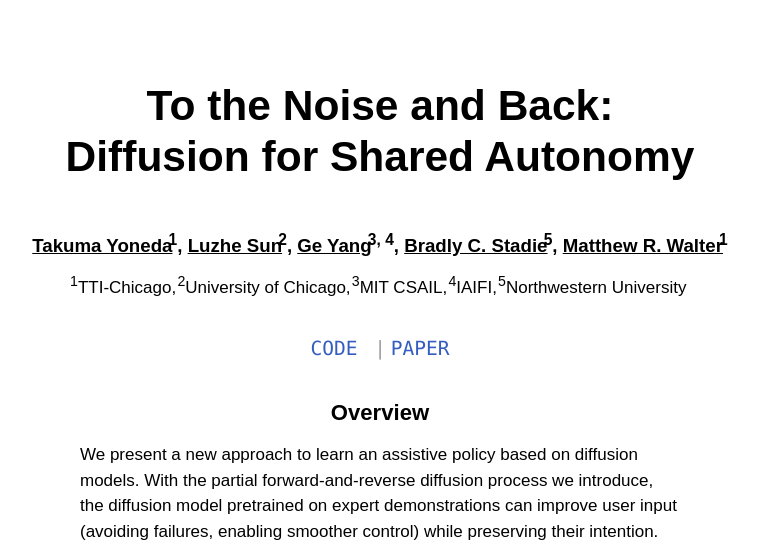
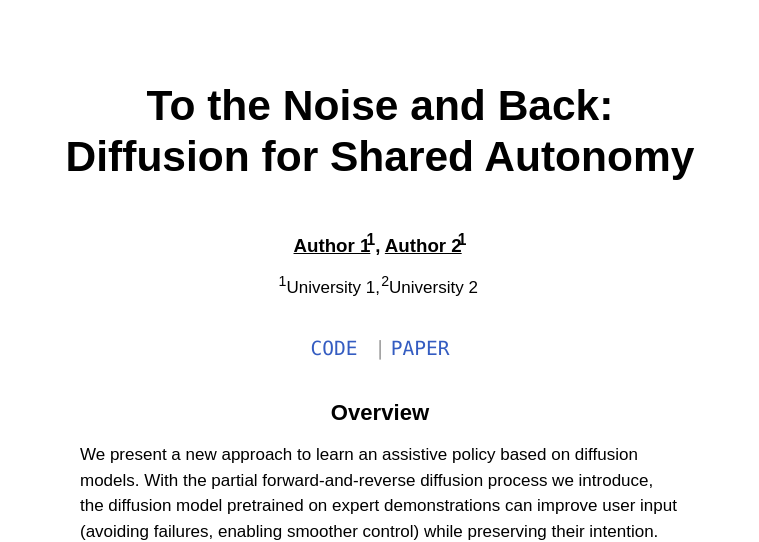
Before and after one commit to d2ac-actor-critic/d2ac-actor-critic.github.io, a plain HTML site: page index.html in a window 1280 px wide. Shown: the top 542 px of the page, without its empty margins (260-1019 px from the left). Drawn offline with nearby package versions, Linux system fonts and the light colour scheme.

Commit message:
Update index.html

```diff
--- a/index.html
+++ b/index.html
@@ -56,17 +56,14 @@
     <section id="frontmatter">
         <h1>To the Noise and Back:</br></br>Diffusion for Shared Autonomy</h1>
         <h2 id="authors" style="margin-bottom: 0;">
-            <a href="https://takuma.yoneda.xyz">Takuma Yoneda</a><sup>1</sup>,
-            <a href="https://tllokn.github.io/">Luzhe Sun</a><sup>2</sup>,
-            <a href="https://www.episodeyang.com">Ge Yang</a><sup>3, 4</sup>,
-            <a href="https://bstadie.github.io">Bradly C. Stadie</a><sup>5</sup>,
-            <a href="https://ttic.edu/walter">Matthew R. Walter</a><sup>1</sup>
+            <a href="https://google.com">Author 1</a><sup>1</sup>,
+            <a href="https://google.com">Author 2</a><sup>1</sup>
         </h2>
-        <h3 style="margin-top: 10px;"><sup>1</sup>TTI-Chicago, <sup>2</sup>University of Chicago, <sup>3</sup>MIT CSAIL, <sup>4</sup>IAIFI, <sup>5</sup>Northwestern University </h3>
+        <h3 style="margin-top: 10px;"><sup>1</sup>University 1, <sup>2</sup>University 2</h3>
         <h3 id="links">
-            <a href="https://github.com/ripl/diffusion-for-shared-autonomy">CODE</a>
+            <a href="https://google.com">CODE</a>
             <!-- <a href="https://github.com/ripl/diffusion-shared-autonomy">CODE</a> -->
-            |<a href="http://arxiv.org/abs/2302.12244">PAPER</a>
+            |<a href="http:/google.com">PAPER</a>
         </h3>
         <h2>Overview</h2>
         <p>
```
